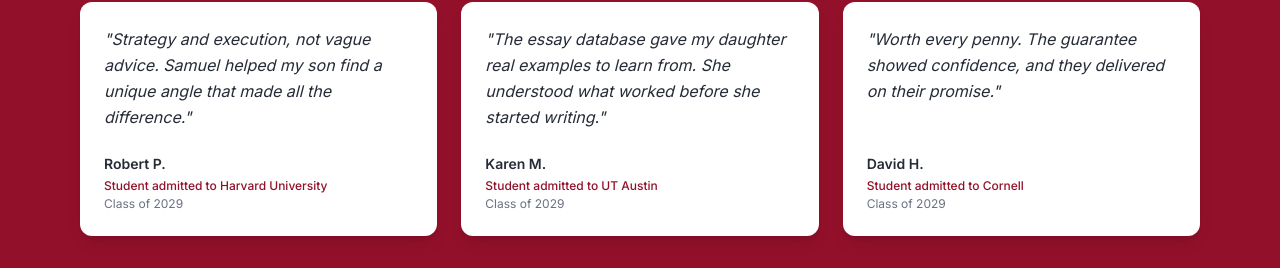
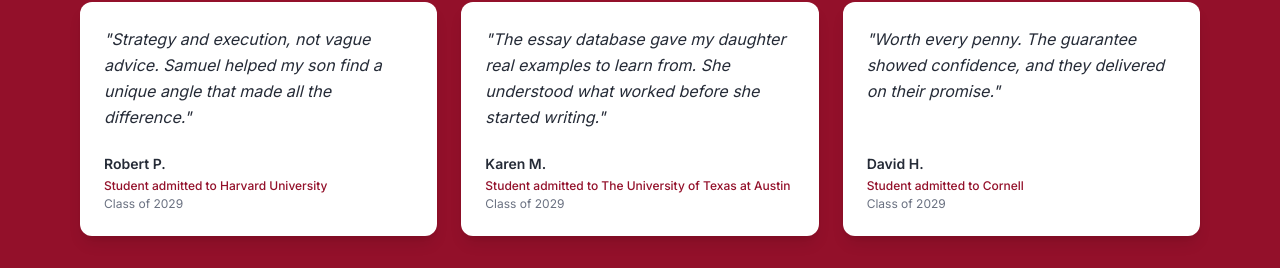
Before and after one commit to Samsamweb/limitless-steps-admit, a React (Vite) app: page / in a window 1280 px wide. Shown: the part 4334-4602 px from the top of the page. Built offline with nearby package versions, Linux system fonts and the light colour scheme; the HTML template or start-up script is replaced by a standard one; a web font is replaced by a local one.

Commit message:
Preceding changes

```diff
--- a/src/components/TestimonialsSection.tsx
+++ b/src/components/TestimonialsSection.tsx
@@ -28,7 +28,7 @@ const testimonials = [
   {
     quote: "The essay database gave my daughter real examples to learn from. She understood what worked before she started writing.",
     parent: "Karen M.",
-    outcome: "Student admitted to UT Austin",
+    outcome: "Student admitted to The University of Texas at Austin",
     classYear: "Class of 2029",
   },
   {
```
